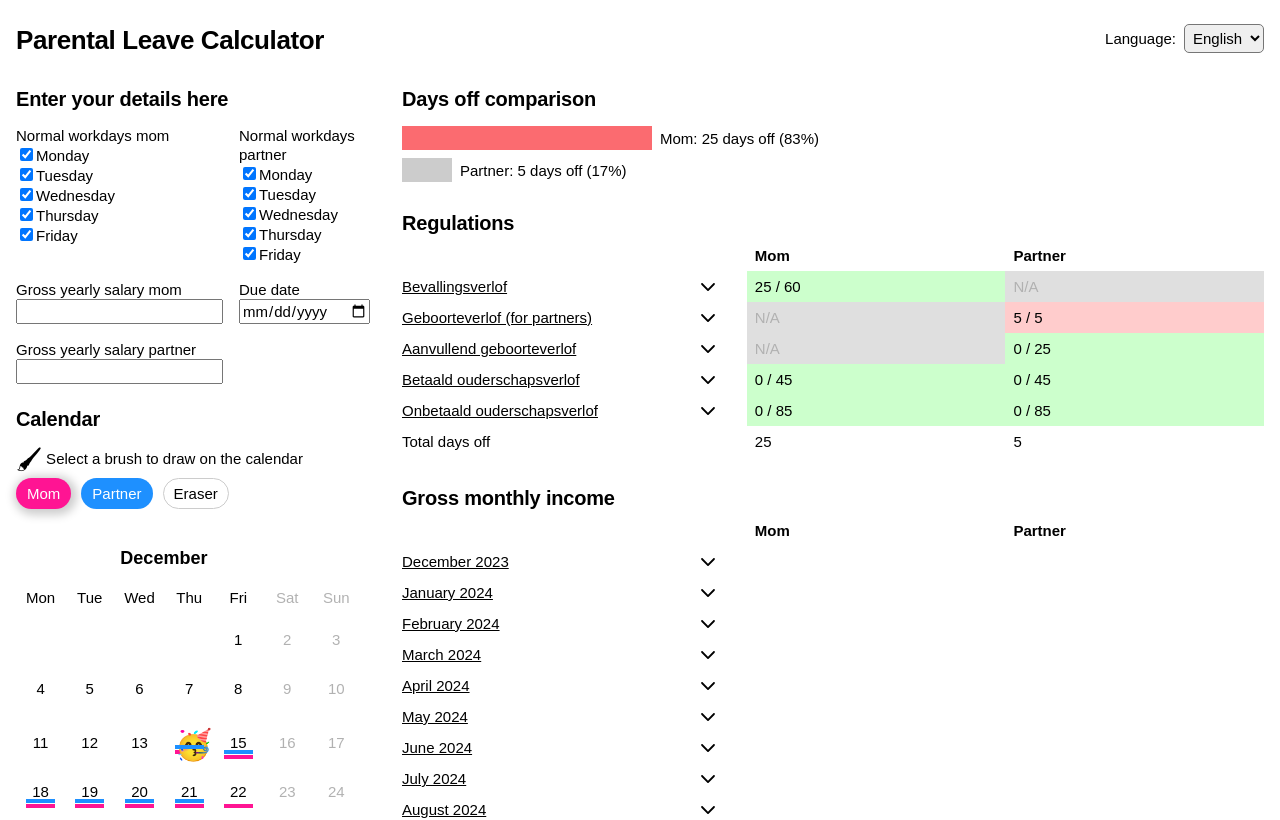
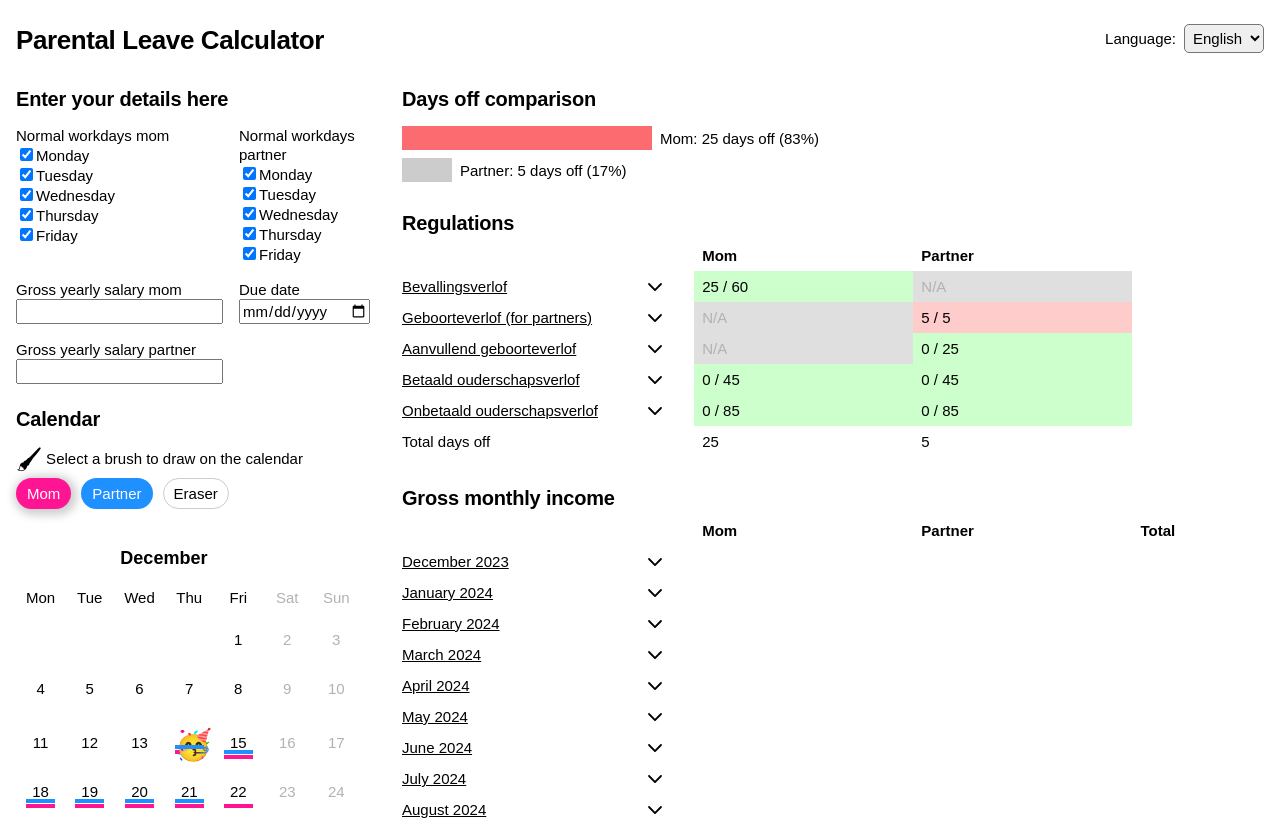
Before and after one commit to Thomas-Kuipers/verlofcalculator, a Vue app: page / in a window 1280 px wide. Shown: the top 820 px of the page. Built offline with nearby package versions, Linux system fonts and the light colour scheme.

Commit message:
Total income

```diff
--- a/src/components/FinancialMonthRow.vue
+++ b/src/components/FinancialMonthRow.vue
@@ -90,6 +90,7 @@ const calculationPartner = computed(() => {
     <RowWithInfo :title="getTitle(yearMonth)" >
         <td><Money v-if="incomeMom" :value="incomeMom[key]" /></td>
         <td><Money v-if="incomePartner" :value="incomePartner[key]" /></td>
+        <td><Money v-if="incomePartner && incomeMom" :value="incomePartner[key] + incomeMom[key]" /></td>
         <template #info>
             <template v-if="leaveDaysMom && incomeMom && regulationsMom">
                 <h3>Mom</h3>
--- a/src/components/FinancialMonthly.vue
+++ b/src/components/FinancialMonthly.vue
@@ -50,6 +50,7 @@ const yearMonths = computed(() => {
         <th />
         <th>{{ t('financialThMom') }}</th>
         <th>{{ t('financialThPartner') }}</th>
+        <th :class="$style.total">Total</th>
     </tr>
     <FinancialMonthRow
         v-for="yearMonth in yearMonths"
@@ -70,7 +71,7 @@ const yearMonths = computed(() => {
     @include typography.title2;
 }
 
-.salaryInput {
+.total {
     width: 90px;
 }
 </style>
```
